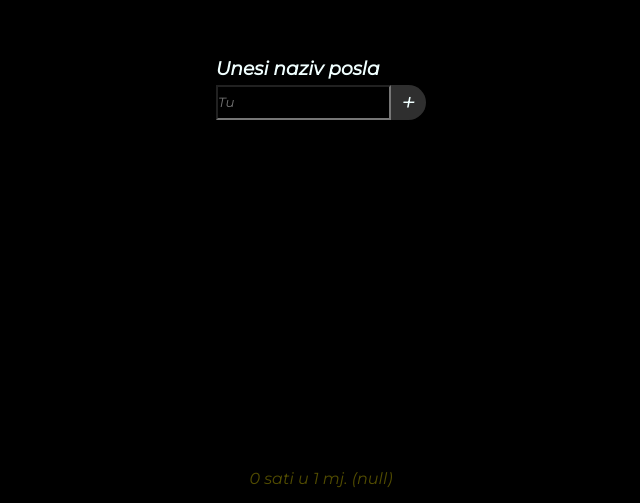
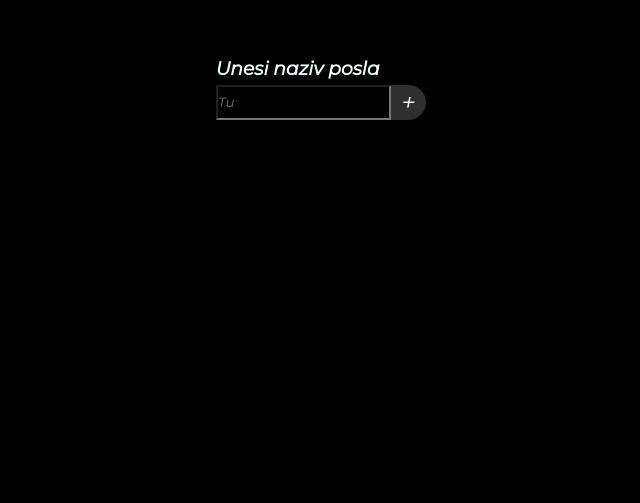
Before and after one commit to Exo-Sol/radniSati, a React (Create React App) app: page / in a window 1280 px wide. Shown: the part 297-800 px from the top of the page, without its empty margins (319-959 px from the left). Built offline with nearby package versions, Linux system fonts and the light colour scheme.

Commit message:
minor fix

```diff
--- a/src/App.js
+++ b/src/App.js
@@ -187,7 +187,7 @@ function App() {
           <DateNav catchData={catchData} curJob={curJob} />
         </animated.div>
       )}
-      <DisplayThisMonthHours curJob={curJob} change={chageOfH} />
+      {jobName && <DisplayThisMonthHours curJob={curJob} change={chageOfH} />}
     </div>
   );
 }
```
Also changed, not shown: 1 other file (tests, documents, lock files or other folders).
